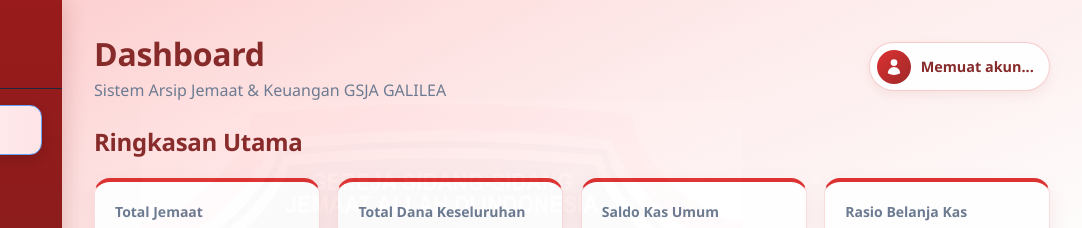
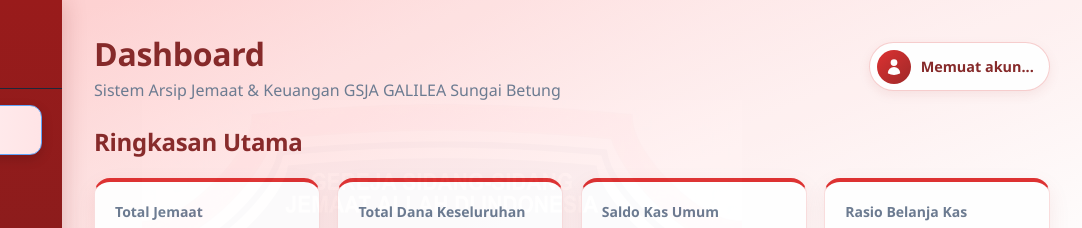
Before and after one commit to toyzdelouise-chrs/gsja-galilea-sungai-betung, a plain HTML site: page dashboard.html in a window 1280 px wide. Shown: the top 228 px of the page, 198-1280 px from the left. Drawn offline with Linux system fonts and the light colour scheme; files whose address does not match are found by name.

Commit message:
Ubah judul tiap pages

```diff
--- a/dashboard.html
+++ b/dashboard.html
@@ -234,7 +234,7 @@
           <div class="page-title-group">
             <h1>Dashboard</h1>
             <p id="statusDashboard">
-              Sistem Arsip Jemaat & Keuangan GSJA GALILEA
+              Sistem Arsip Jemaat & Keuangan GSJA GALILEA Sungai Betung
             </p>
           </div>
           <div class="user-profile-badge">
```
Also changed, not shown: pages/jemaat.html (+1 -1 lines).
